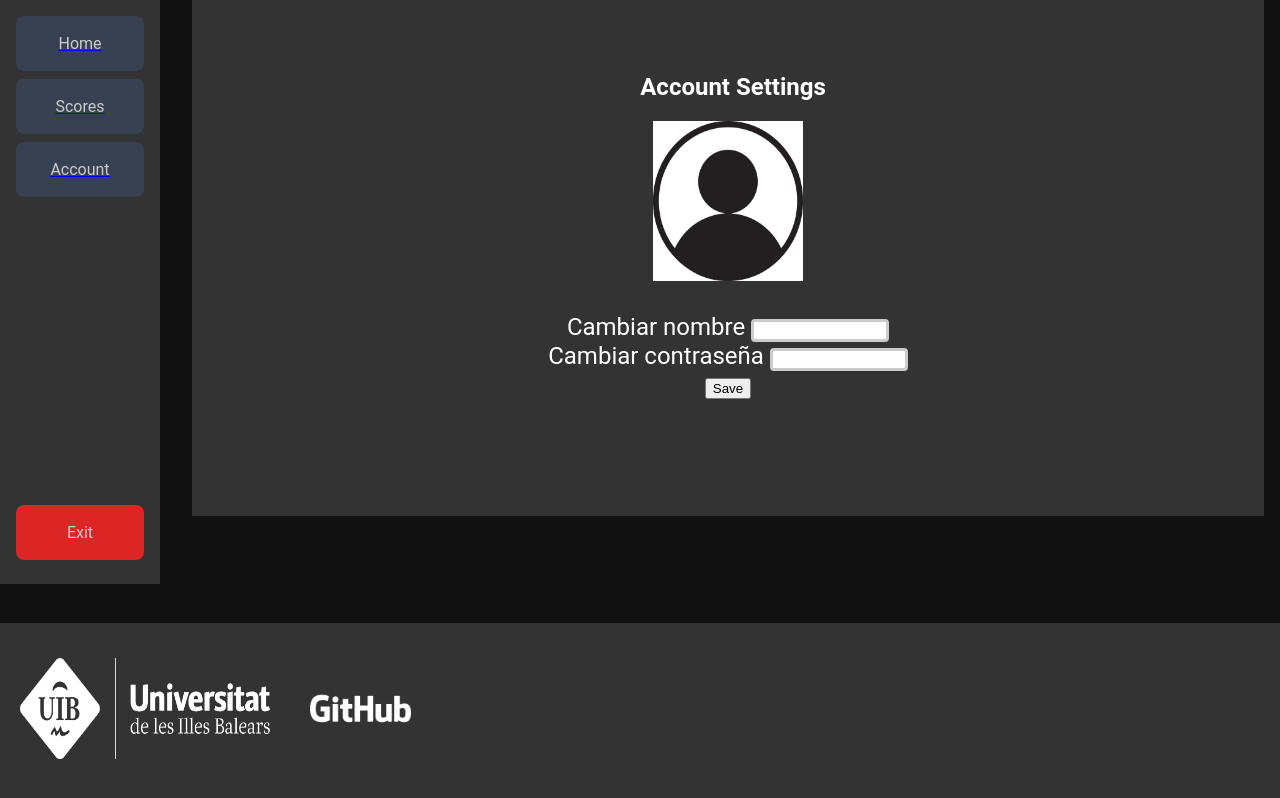
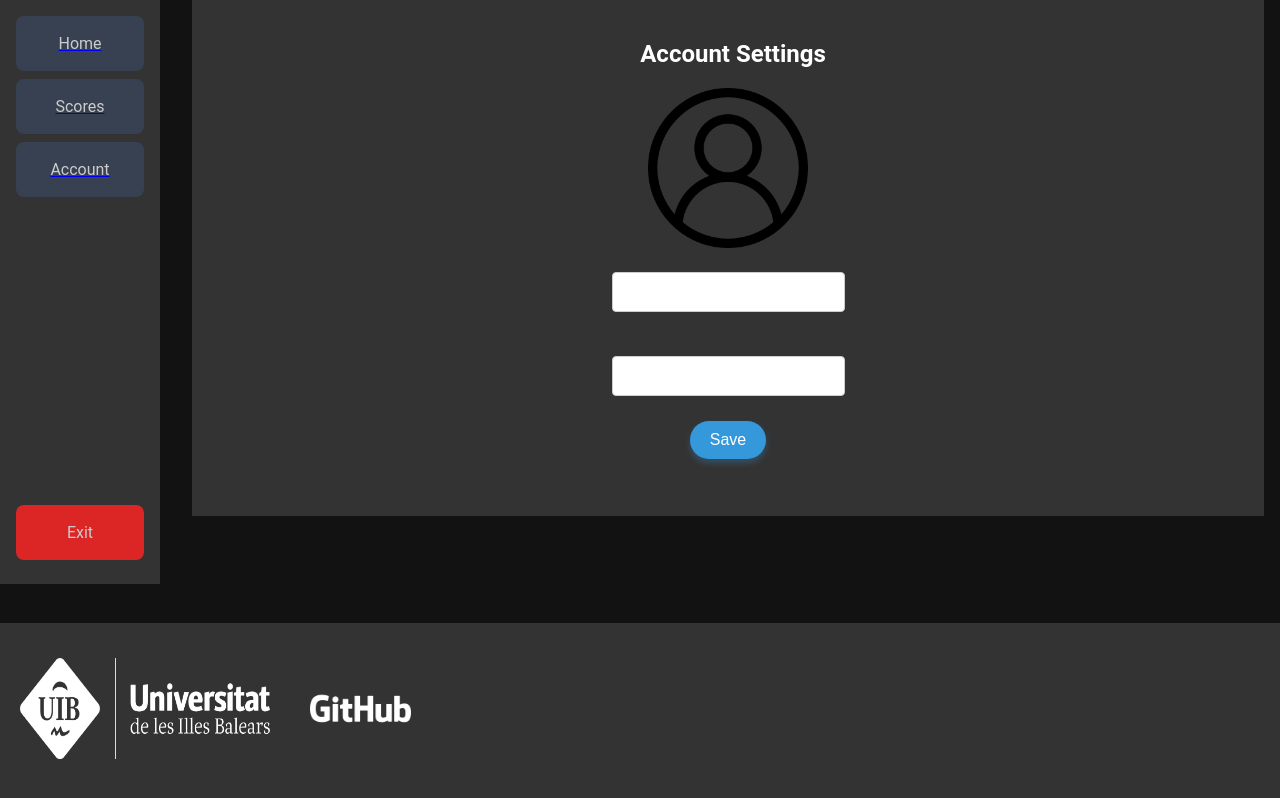
Before and after one commit to Laboratori-de-Projectes-de-Software/back-end, a React (Vite) app in the folder human-traits-front/: page /account in a window 1280 px wide. Built offline with nearby package versions, Linux system fonts and the light colour scheme.

Commit message:
Button design refined. Issues with form design

```diff
--- a/human-traits-front/src/components/Account.tsx
+++ b/human-traits-front/src/components/Account.tsx
@@ -1,7 +1,7 @@
 import Footer from "./Footer";
-import SideBar from"./SideBar";
+import SideBar from "./SideBar";
 import { useState } from "react";
-import Usuario from "../assets/icono_usuario.png";
+import Usuario from "../assets/user-picture.png";
 
 interface InputFieldProps {
   label: string;
@@ -11,9 +11,9 @@ interface InputFieldProps {
 }
 
 const InputField: React.FC<InputFieldProps> = ({ label, type, value, onChange }) => (
-    <div>
-      <label>{label}</label>
-      <input type={type} value={value} onChange={onChange}/>
+  <div className="form-group">
+    <label htmlFor={label} className="form-label">{label}</label>
+    <input className="form-input" id={label} type={type} value={value} onChange={onChange} />
   </div>
 );
 
@@ -23,12 +23,12 @@ interface InputFieldProps {
 }
 
 const Button: React.FC<ButtonProps> = ({ text, onClick }) => (
-    <button onClick={onClick}>
+  <button onClick={onClick} className="button-round button-blue">
     {text}
   </button>
 );
 
-  export default function Account(){
+export default function Account() {
   const [username, setUsername] = useState("");
   const [password, setPassword] = useState("");
 
@@ -36,16 +36,18 @@ interface InputFieldProps {
     <>
       <div>
         <div className="page_container">
-                <SideBar/>
+          <SideBar />
           <div className="content_container">
             <div className="account_save">
               <h2> Account Settings</h2>
-                        <img src={Usuario} alt="Representación visual del usuario" className="imagen_usuario"/>
-                        <div className="input_group">
+              <img src={Usuario} alt="Representación visual del usuario" className="user-image" />
+              <div className="form-container">
                 <form>
-                              <InputField label="Cambiar nombre " type="text" value={username} onChange={(e) => setUsername(e.target.value)}/>
-                              <InputField label="Cambiar contraseña " type="password" value={password} onChange={(e) => setPassword(e.target.value)}/>
-                              <Button text="Save"/>
+
+                  <InputField label="Username: " type="text" value={username} onChange={(e) => setUsername(e.target.value)} />
+                  <InputField label="Password: " type="password" value={password} onChange={(e) => setPassword(e.target.value)} />
+
+                  <Button text="Save" />
                 </form>
               </div>
             </div>
@@ -54,7 +56,7 @@ interface InputFieldProps {
             </div>
           </div>
         </div>
-            <Footer/>
+        <Footer />
       </div>
     </>
   )
--- a/human-traits-front/src/components/Home.tsx
+++ b/human-traits-front/src/components/Home.tsx
@@ -11,11 +11,11 @@ export default function Home() {
                 </p>
                 <div>
                     <Link to="/login">
-                        <button style={{margin: "1rem" ,backgroundColor: "lightblue"}}
+                        <button className="button-round button-blue"
 
                         > Log In</button>
                     </Link>
-                    <button>Leatherboard</button>
+                    <button className="button-round button-grey">Leatherboard</button>
                 </div>
             </div >
 
--- a/human-traits-front/src/components/Login.tsx
+++ b/human-traits-front/src/components/Login.tsx
@@ -22,7 +22,7 @@ interface InputFieldProps {
   }
 
   const Button: React.FC<ButtonProps> = ({ text, onClick }) => (
-    <button onClick={onClick}>
+    <button onClick={onClick} className="button-round">
       {text}
     </button>
   );
@@ -48,13 +48,12 @@ export default function Login(){
               {isSignUp && <InputField label="Confirmar contraseña " type="password" value={password_check} onChange={(e) => checkPassword(e.target.value)} />}
             </div>
             <Link to="/account">
-              <Button text={isSignUp ? "Registrarse" : "Ingresar"} />
+              <Button text={isSignUp ? "Registrarse" : "Ingresar"}/>
             </Link>
           </form>
           <p>{isSignUp ? "¿Ya tienes una cuenta?" : "¿No tienes cuenta?"}</p>
-          <button onClick={() => setIsSignUp(!isSignUp)}>
-              {isSignUp ? "Inicia sesión" : "Regístrate"}
-          </button>
+          <Button text={isSignUp ? "Inicia sesión" : "Regístrate"} onClick={() => setIsSignUp(!isSignUp)}/>
+
         </div>
       </div>
       </>
--- a/human-traits-front/src/css/App.css
+++ b/human-traits-front/src/css/App.css
@@ -132,7 +132,10 @@ ul.footer {
     width: 150px;
     height: 160px;
   }
-
+  .user-image{
+    width: 160px;
+    height: 160px;
+  }
 
   .account_save h2 {
     font-size: 1.5rem;
@@ -219,3 +222,83 @@ ul.footer {
   .match_link:hover {
     text-decoration: underline;
   }
+
+/* Common styles for all round buttons */
+.button-round {
+  border-radius: 50px;  /* Makes buttons round */
+  padding: 10px 20px;
+  font-family: Arial, sans-serif;
+  font-size: 16px;
+  border: none;
+  cursor: pointer;
+  transition: all 0.3s ease;
+  text-align: center;
+  display: inline-block;
+  margin: 5px;
+}
+
+/* Blue round buttons */
+.button-blue {
+  background-color: #3498db;  /* Blue color */
+  color: white;
+  box-shadow: 0 4px 6px rgba(52, 152, 219, 0.3);
+}
+
+.button-blue:hover {
+  background-color: #2980b9;  /* Darker blue on hover */
+  transform: translateY(-2px);
+}
+
+/* Grey round buttons */
+.button-grey {
+  background-color: #7f8c8d;  /* Grey color */
+  color: white;
+  box-shadow: 0 4px 6px rgba(127, 140, 141, 0.3);
+}
+
+.button-grey:hover {
+  background-color: #6c7a7b;  /* Darker grey on hover */
+  transform: translateY(-2px);
+}
+
+/* Container for form elements */
+.form-group {
+  margin-bottom: 20px;
+  display: flex;
+  flex-direction: column;
+  width: 100%;
+  max-width: 400px;
+}
+
+/* Style for the labels */
+.form-label {
+  font-family: Arial, sans-serif;
+  font-size: 16px;
+  margin-bottom: 6px;
+  font-weight: 600;
+  color: #333;
+}
+
+/* Common styles for inputs */
+.form-input {
+  width: 100%;
+  padding: 10px 12px;
+  font-size: 16px;
+  border: 1px solid #ccc;
+  border-radius: 4px;
+  box-sizing: border-box; /* Makes sure padding doesn't affect width */
+  transition: border-color 0.3s ease;
+}
+
+.form-input:focus {
+  outline: none;
+  border-color: #3498db;
+  box-shadow: 0 0 4px rgba(52, 152, 219, 0.5);
+}
+
+/* Container to keep everything aligned */
+.form-container {
+  display: flex;
+  flex-direction: column;
+  gap: 20px;
+}
```
Also changed, not shown: human-traits-front/src/assets/user-picture.png (added). Lines whose indentation alone changed are shown as unchanged.
